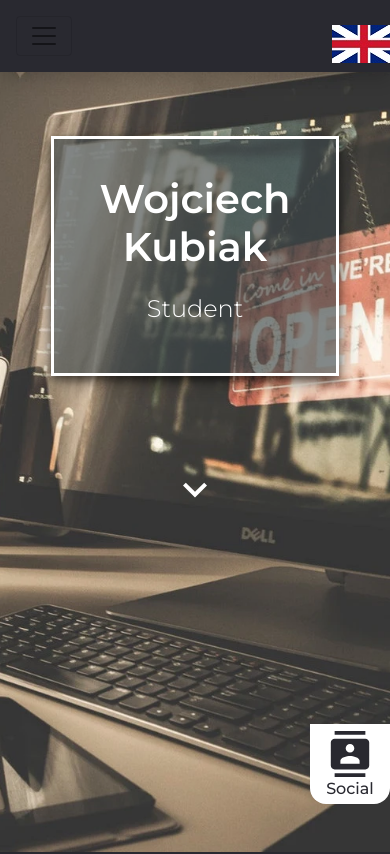
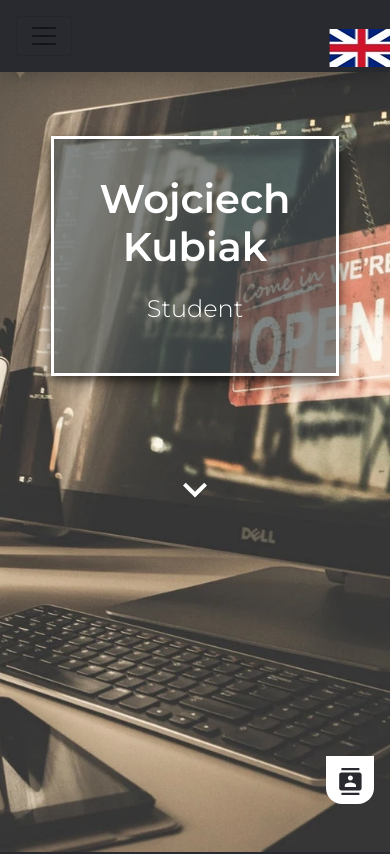
Before and after one commit to wojciechkubiak/my-site, a React (Create React App) app: page / in a window 390 px wide. Shown: the top 854 px of the page. Built offline with nearby package versions, Linux system fonts and the light colour scheme.

Commit message:
Mobile scale

```diff
--- a/src/components/About/About.css
+++ b/src/components/About/About.css
@@ -46,7 +46,7 @@
 
 .about--txt {
   position: absolute;
-  top: 8vh;
+  top: 10vh;
   background-color: #292930;
   box-shadow: 0 4px 8px 0 rgba(0, 0, 0, 0.5), 0 6px 20px 0 rgba(0, 0, 0, 0.4);
   padding: 1em;
@@ -78,7 +78,7 @@
   }
 
   .about--txt {
-    padding: 1em;
+    padding: 0.2em;
   }
 
   .about--txt > p {
--- a/src/components/Header/Header.css
+++ b/src/components/Header/Header.css
@@ -58,6 +58,19 @@
 
 @media screen and (max-width: 1024px) {
 
+  .LanguageBtn {
+    position: absolute;
+    right: 1em;
+    top: 50%;
+    width: 2em;
+    height: 1em;
+    align-content: center;
+    display: flex;
+    flex-direction: column;
+    transform: translate(-5%, -50%);
+  }
+
+
   .HeaderTop {
     background-color: #292930;
   }
--- a/src/components/Projects/Projects.css
+++ b/src/components/Projects/Projects.css
@@ -25,8 +25,7 @@
   width: 25vw;
   padding: 1em;
   background-color: #292930;
-  box-shadow: 0 4px 8px 0 rgba(0, 0, 0, 0.5), 0 6px 20px 0 rgba(0, 0, 0, 0.4);
-  border-radius: 0.5em;
+  border-radius: 0em;
   margin: 0.5em
 }
 
@@ -154,8 +153,8 @@
     box-shadow: 0 4px 8px 0 rgba(0, 0, 0, 0.5), 0 6px 20px 0 rgba(0, 0, 0, 0.4);
     padding: 0em;
     width: 10em;
-    height: 14em;
-    top: 11.7em;
+    height: 10em;
+    top: 10em;
   }
 
   .projects--technologies-container-alt {
@@ -172,7 +171,7 @@
   .projects--technologies-container {
     position: absolute;
     width: 10em;
-    height: 14em;
+    height: 12.5em;
     background-color: #292930;
     box-shadow: 0 4px 8px 0 rgba(0, 0, 0, 0.5), 0 6px 20px 0 rgba(0, 0, 0, 0.4);
   }
@@ -186,6 +185,7 @@
   .projects--subinfo {
     box-shadow: none;
     background-color: #29293000;
+    transform: translate(0%, 50%);
   }
 
   .projects--subinfo > p {
@@ -211,6 +211,15 @@
   .projects--btn-container {
     width: 6em;
     height: 1.5em;
+  }
+
+  .projects--technologies-container-alt {
+    height: 2em;
+    top: 0;
+    transform: translate(0%, 100%);
+    z-index: 20;
+    background-color: #292930;
+    box-shadow: 0 4px 8px 0 rgba(0, 0, 0, 0.5), 0 6px 20px 0 rgba(0, 0, 0, 0.4);
   }
 }
 
--- a/src/components/SocialMedia/SocialMedia.css
+++ b/src/components/SocialMedia/SocialMedia.css
@@ -2,8 +2,8 @@
   position: fixed;
   right: 1em;
   bottom: 3.5em;
-  width: 5em;
-  height: 15em;
+  width: 4em;
+  height: 12em;
   align-content: center;
   display: flex;
   flex-direction: column;
@@ -11,8 +11,8 @@
 }
 
 .SocialMediaBtn {
-  width: 5em;
-  height: 5em;
+  width: 4em;
+  height: 4em;
   border: none;
   position: absolute;
   padding: 0;
@@ -29,8 +29,8 @@
 
 .FacebookBtn,
 .LinkedInBtn {
-  width: 5em;
-  height: 5em;
+  width: 4em;
+  height: 4em;
   border: none;
   background-color: #292930;
   outline: none !important;
@@ -60,10 +60,14 @@
   .SocialMedia {
     right: 1em;
     bottom: 2.5em;
-    width: 4em;
+    width: 3em;
+    height: 9em;
   }
 
-  .SocialMediaBtn {
-    font-size: 1em;
+
+
+  .SocialMediaBtn, .FacebookBtn, .LinkedInBtn {
+    width: 3em;
+    height: 3em;
   }
 }
--- a/src/components/SocialMedia/SocialMedia.js
+++ b/src/components/SocialMedia/SocialMedia.js
@@ -31,7 +31,6 @@ const SocialMedia = ({ initIconState = false }) => {
       )}
       <button className="SocialMediaBtn">
         <MdContacts className="SocialMediaIcon" onClick={toggleIcons} />
-        Social
       </button>
     </div>
   );
```
